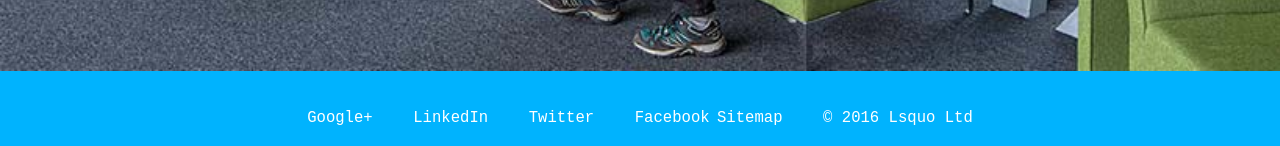
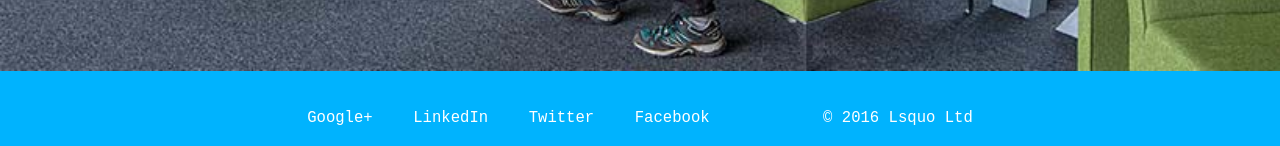
Before and after one commit to lsquo/lsquo.github.io, a Jekyll site: the page built from index.html, in a window 1280 px wide. Shown: the part 751-897 px from the top of the page. Built offline with Jekyll 4.4.1, drawn with Linux system fonts in a browser that asks for light colours.

Commit message:
Change footer links

```diff
--- a/_includes/footer.html
+++ b/_includes/footer.html
@@ -6,7 +6,6 @@
 		<li><a href="//facebook.com/lsquo" target="_blank">Facebook</a></li>
 	</ul>
 	<ul>
-		<li><a href="/sitemap/">Sitemap</a></li>
 		<li><a href="/copyright/">&#169; {{ site.time | date: '%Y' }} {{ site.title }} Ltd</a></li>
 	</ul>
 </footer>
```
